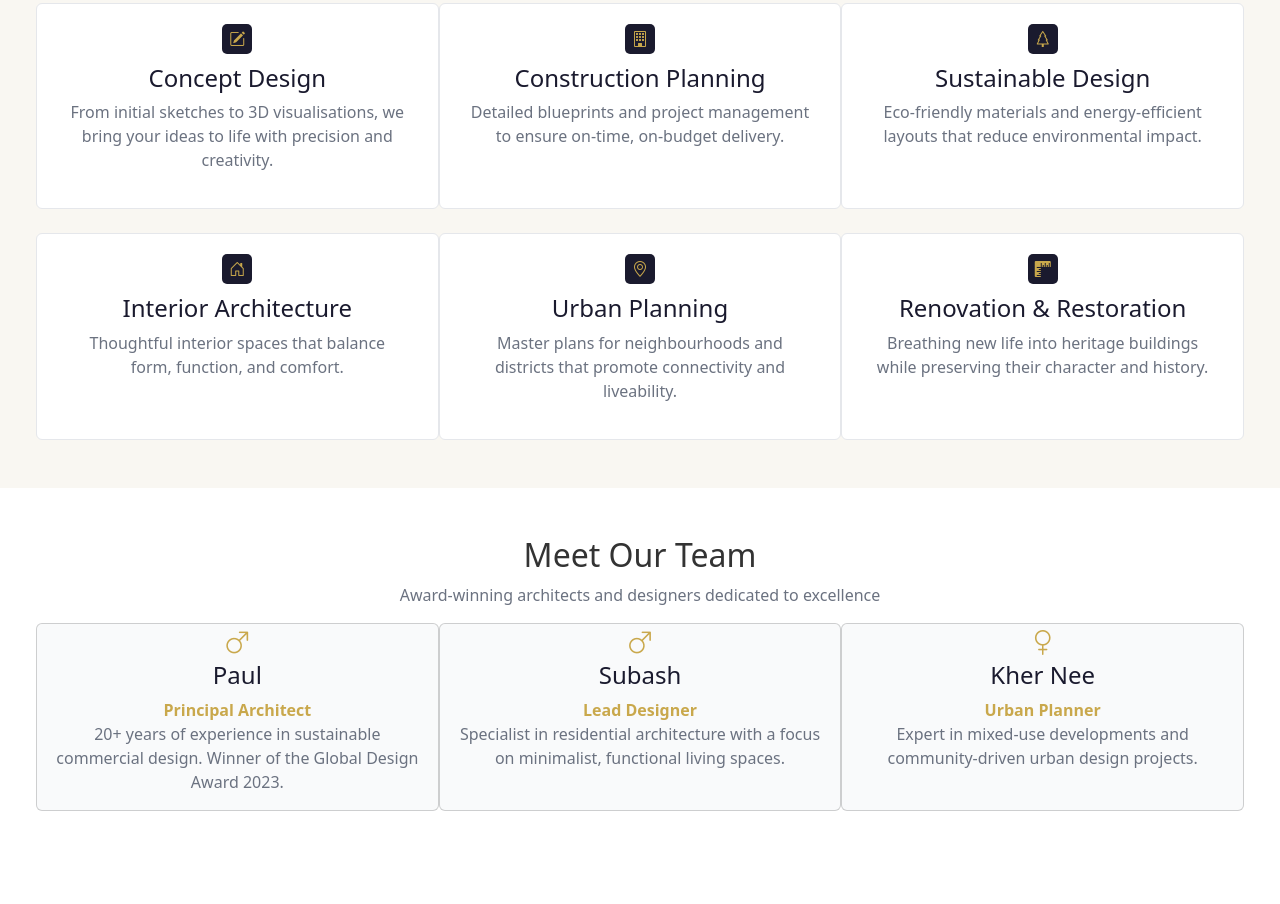
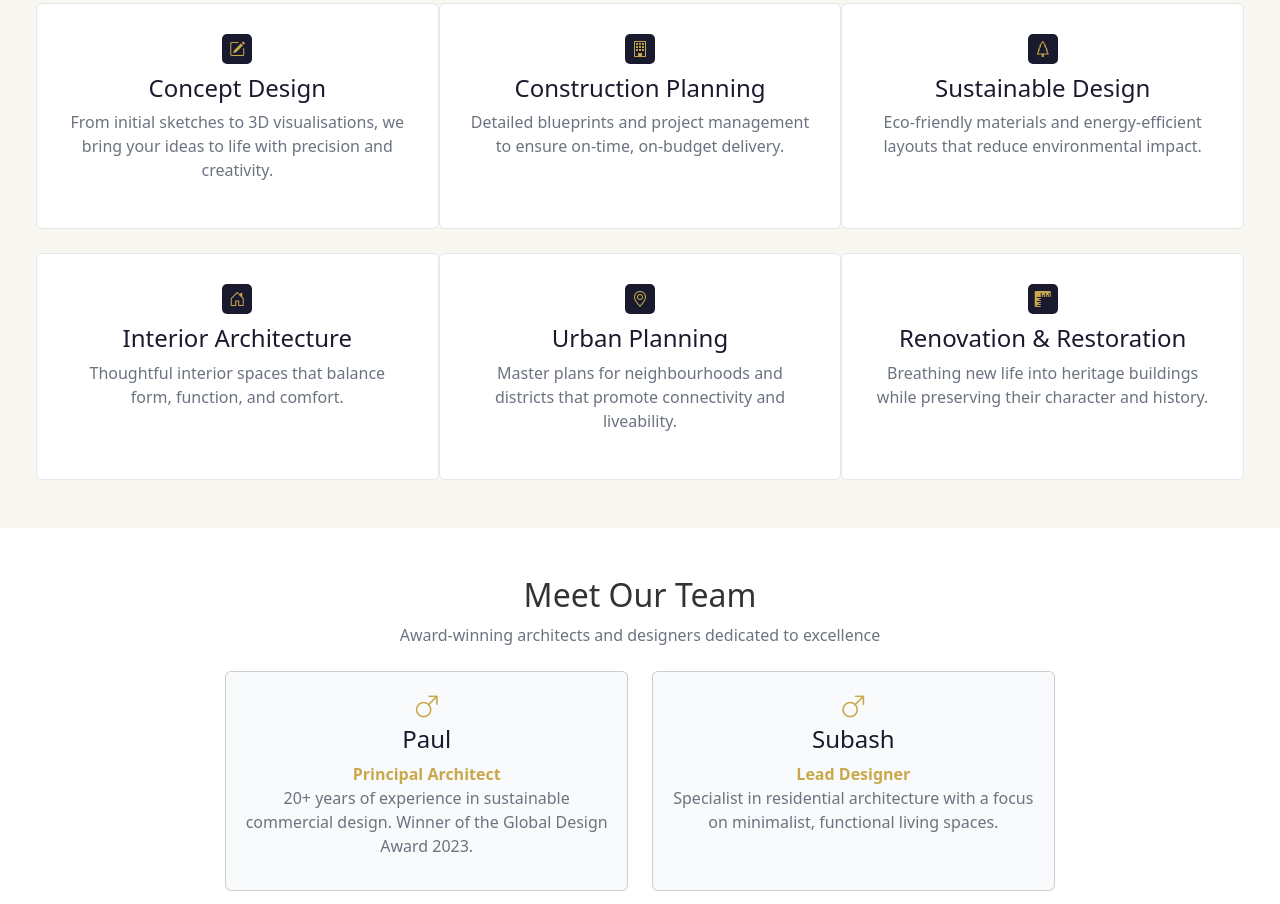
Before and after one commit to selfiirawan/UC1_PA, a plain HTML site: page index.html in a window 1280 px wide. Shown: the part 1173-2077 px from the top of the page. Drawn offline with nearby package versions, Linux system fonts and the light colour scheme.

Commit message:
modify the gap

```diff
--- a/Assets/CSS/index.css
+++ b/Assets/CSS/index.css
@@ -82,7 +82,7 @@
     background-color: #fff;
     border: 1px solid #E5E7EB !important;
     align-items: center;
-    padding: 20px 30px;
+    padding: 30px;
 }
 
 .services .bi {
--- a/index.html
+++ b/index.html
@@ -147,12 +147,12 @@
         <div class="team p-5">
             <div class="text-center">
                 <h2 class="">Meet Our Team</h2>
-                <p class="subtitle">Award-winning architects and designers dedicated to excellence</p>
+                <p class="subtitle mb-4">Award-winning architects and designers dedicated to excellence</p>
             </div>
 
-            <div class="justify-content-center row row-cols-md-2 row-cols-lg-3 row-cols-1 g-4">
+            <div class="justify-content-center row row-cols-md-2 row-cols-lg-3 row-cols-1 gap-4">
                 <!-- member 1 -->
-                <div class="col card text-center">
+                <div class="col card text-center p-3">
                     <i class="bi bi-gender-male"></i>
                     <h4>Paul</h4>
                     <span class="fw-bold role">Principal Architect</span>
@@ -160,7 +160,7 @@
                 </div>
 
                 <!-- member 2 -->
-                <div class="col card text-center">
+                <div class="col card text-center p-3">
                     <i class="bi bi-gender-male"></i>
                     <h4>Subash</h4>
                     <span class="fw-bold role">Lead Designer</span>
@@ -168,7 +168,7 @@
                 </div>
 
                 <!-- member 1 -->
-                <div class="col card text-center">
+                <div class="col card text-center p-3">
                     <i class="bi bi-gender-female"></i>
                     <h4>Kher Nee</h4>
                     <span class="fw-bold role">Urban Planner</span>
```
